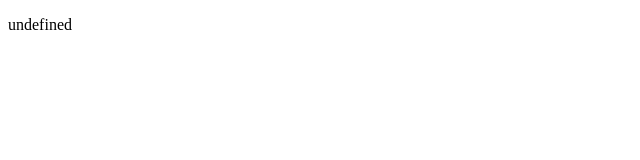
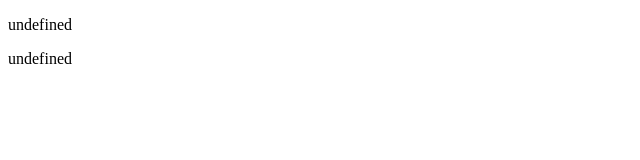
Before and after one commit to isegye-dimigo/character-test, a SvelteKit app: page /result in a window 1280 px wide. Shown: the top 160 px of the page, without its empty margins (0-640 px from the left). Built offline with nearby package versions, Linux system fonts and the light colour scheme.

Commit message:
ADD: Add result case

```diff
--- a/src/routes/result/+page.svelte
+++ b/src/routes/result/+page.svelte
@@ -1,9 +1,14 @@
 <script>
     import {data} from '../../store';
+
     /**
    * @type {string}
    */
-    let result,charDesc;
+    let result
+    /**
+   * @type {string}
+   */
+    let charDesc;
     console.log("asdf");
     console.log($data);
     switch($data){
@@ -74,3 +79,4 @@
     }
 </script>
 <p>{result}</p>
+<p>{charDesc}</p>
```
